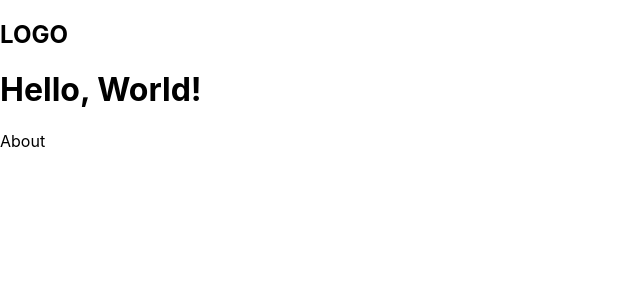
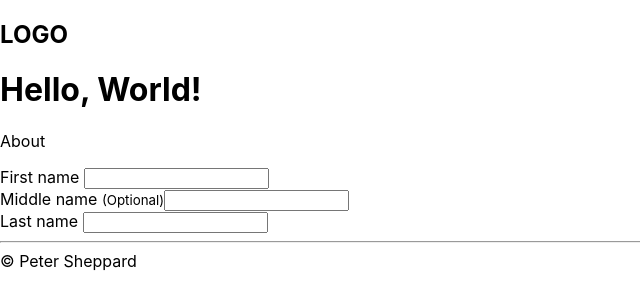
Before and after one commit to rcnsheppardp/nextjs, a Next.js app: page / in a window 1280 px wide. Shown: the top 308 px of the page, without its empty margins (0-640 px from the left). Built offline with nearby package versions, Linux system fonts and the light colour scheme.

Commit message:
Components including Layout

```diff
--- /dev/null
+++ b/components/Footer.tsx
@@ -0,0 +1,10 @@
+import Link from "next/link";
+
+export function Footer() {
+  return (
+    <footer>
+      <hr />
+      <Link href="/about">&copy; Peter Sheppard</Link>
+    </footer>
+  );
+}
--- a/components/Header.tsx
+++ b/components/Header.tsx
@@ -1,3 +1,11 @@
+import Link from "next/link";
+
 export function Header() {
-  return <h2>LOGO</h2>;
+  return (
+    <header>
+      <h2>
+        <Link href="/">LOGO</Link>
+      </h2>
+    </header>
+  );
 }
--- /dev/null
+++ b/components/InputText.tsx
@@ -0,0 +1,21 @@
+type InputTextProps = {
+  id: string;
+  label: string;
+  required: boolean;
+};
+
+export function InputText(props: InputTextProps) {
+  return (
+    <section>
+      <label htmlFor={props.id}>
+        {props.label} {!props.required && <small>(Optional)</small>}
+      </label>
+      <input
+        type="text"
+        id={props.id}
+        name={props.id}
+        required={props.required}
+      />
+    </section>
+  );
+}
--- /dev/null
+++ b/components/Layout.tsx
@@ -0,0 +1,16 @@
+import { Footer } from "./Footer";
+import { Header } from "./Header";
+
+type LayoutProps = {
+  children: React.ReactNode;
+};
+
+export function Layout(props: LayoutProps) {
+  return (
+    <>
+      <Header></Header>
+      {props.children}
+      <Footer></Footer>
+    </>
+  );
+}
--- a/pages/_app.tsx
+++ b/pages/_app.tsx
@@ -1,9 +1,14 @@
 import { AppProps } from "next/app";
+import { Layout } from "../components/Layout";
 
 import "../styles/globals.css";
 
 function MyApp({ Component, pageProps }: AppProps) {
-  return <Component {...pageProps} />;
+  return (
+    <Layout>
+      <Component {...pageProps} />
+    </Layout>
+  );
 }
 
 export default MyApp;
--- a/pages/index.tsx
+++ b/pages/index.tsx
@@ -1,6 +1,6 @@
 import Link from "next/link";
 import React, { useState } from "react";
-import { Header } from "../components/Header";
+import { InputText } from "../components/InputText";
 //import { fetchPets } from "../helpers/fetchPets";
 //import { helloDevJam, helloWorld } from "../helpers/helloWorld";
 
@@ -13,7 +13,6 @@ export default function Home() {
 
   return (
     <main>
-      <Header />
       <h1>Hello, World!</h1>
       <Link href="/about">
         <a>About</a>
@@ -23,6 +22,9 @@ export default function Home() {
           <li key={pet.id}>{pet.name}</li>
         ))} */}
       </ul>
+      <InputText id={"firstname"} label={"First name"} required={true} />
+      <InputText id={"middlename"} label={"Middle name"} required={false} />
+      <InputText id={"lastname"} label={"Last name"} required={true} />
     </main>
   );
 }
```
Also changed, not shown: pages/about.tsx (+1 -8 lines).
